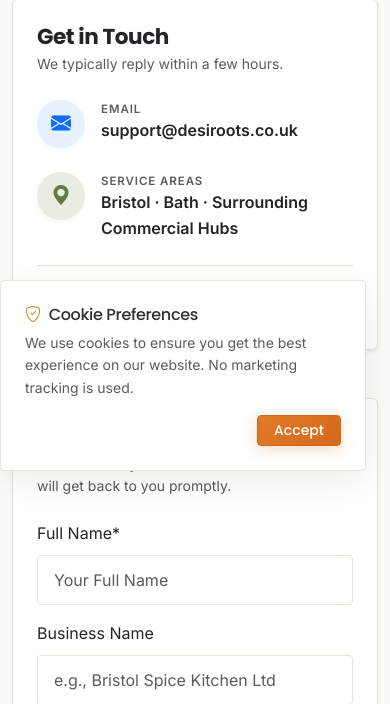
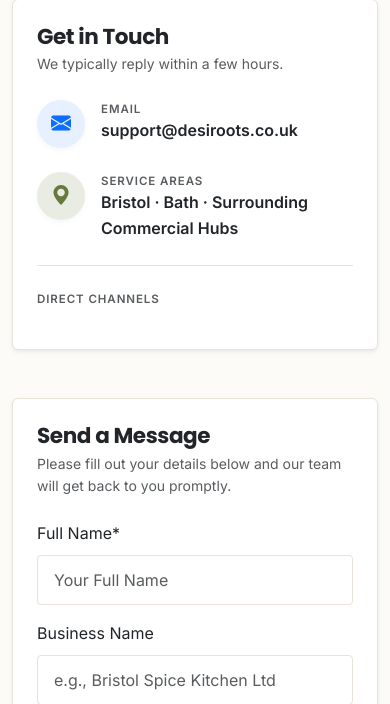
Before and after one commit to rinkalpatel776-cpu/Desi-Roots, a Django app: page /contact/ in a window 390 px wide. Shown: the part 349-1053 px from the top of the page. Run offline with Django 5.2, Linux system fonts and the light colour scheme; data comes from the database, SQL or seed files in the repository; data that the repository does not hold is empty; some libraries are stand-ins or nearby versions.

Commit message:
Remove the cookie banner and strengthen contact form spam protection
The site only sets strictly necessary cookies (CSRF and the admin
session), so the consent banner is not needed and no longer covers the
page on phones.

The spam trap is now an off-screen text box bots fill in, plus a signed
timer that catches instant or page-less submissions. Spam gets the normal
thank-you page but is neither saved nor emailed.

Co-Authored-By: Claude Opus 5.5 <noreply@anthropic.com>

```diff
--- a/enquiries/forms.py
+++ b/enquiries/forms.py
@@ -1,17 +1,26 @@
+import time
+
 from django import forms
 from django.conf import settings
+from django.core import signing
 from .models import Enquiry
 import urllib.request
 import urllib.parse
 import json
 
 class EnquiryForm(forms.ModelForm):
-    # Spam prevention honeypot field (hidden from users via CSS)
+    # Submissions sent sooner than this after the page loaded are treated as bots
+    MIN_SECONDS_TO_SUBMIT = 3
+
+    # Spam trap: a normal text box moved off-screen by CSS (#div_id_website), so people
+    # never see it but form-filling bots do. Anything typed here marks the enquiry as spam.
     website = forms.CharField(
         required=False,
-        widget=forms.HiddenInput(),
-        label="Leave this field blank"
+        label="Leave this field blank",
+        widget=forms.TextInput(attrs={'tabindex': '-1', 'autocomplete': 'off'}),
     )
+    # Signed time the form was shown, to catch instant bot submissions
+    form_started = forms.CharField(required=False, widget=forms.HiddenInput())
 
     consent_given = forms.BooleanField(
         required=True,
@@ -53,15 +62,28 @@ class EnquiryForm(forms.ModelForm):
         self.fields['phone'].required = True
         self.fields['message'].required = True
         self.fields['consent_given'].required = True
+        if not self.is_bound:
+            self.fields['form_started'].initial = signing.dumps(int(time.time()), salt='enquiry-form')
+        # Set by clean(); the view quietly drops spam instead of telling the bot why
+        self.is_spam = False
+
+    def looks_like_spam(self, cleaned_data):
+        if cleaned_data.get('website'):
+            return True
+        try:
+            started = signing.loads(cleaned_data.get('form_started') or '', salt='enquiry-form')
+        except signing.BadSignature:
+            return True  # missing or forged: posted without loading the page
+        return time.time() - started < self.MIN_SECONDS_TO_SUBMIT
 
 
     def clean(self):
         cleaned_data = super().clean()
 
-        # 1. Check Honeypot field
-        website = cleaned_data.get('website')
-        if website:
-            raise forms.ValidationError("Spam detected.")
+        # 1. Spam trap and timing check
+        if self.looks_like_spam(cleaned_data):
+            self.is_spam = True
+            return cleaned_data
 
         # 2. Check Turnstile Verification
         if self.request and settings.TURNSTILE_SECRET_KEY:
--- a/enquiries/views.py
+++ b/enquiries/views.py
@@ -19,6 +19,9 @@ def handle_enquiry_form(request, template_name):
     """Shows the enquiry form, saves valid submissions and sends the notification emails."""
     if request.method == 'POST':
         form = EnquiryForm(request.POST, request=request)
+        if form.is_valid() and form.is_spam:
+            # Bots get the normal thank-you page, but nothing is saved or emailed
+            return redirect('/wholesale/thank-you/')
         if form.is_valid():
             enquiry = form.save()
 
--- a/static/css/style.css
+++ b/static/css/style.css
@@ -374,20 +374,6 @@ footer .footer-bottom {
   .process-step:not(:last-child)::after {
     display: none;
   }
-}
-
-/* Cookie Banner styling */
-.cookie-banner {
-  position: fixed;
-  bottom: 24px;
-  right: 24px;
-  max-width: 400px;
-  background-color: var(--sp-card);
-  border: 1px solid var(--sp-border);
-  border-radius: 4px;
-  box-shadow: 0 10px 40px rgba(0, 0, 0, 0.08);
-  z-index: 1050;
-  padding: 24px;
 }
 
 /* Details Table spec */
@@ -920,3 +906,12 @@ span.footer-social-link,
 .sp-filter-toggle[aria-expanded="true"] .sp-filter-chevron {
   transform: rotate(180deg);
 }
+
+/* Contact form spam trap: kept off-screen rather than display:none, which some bots skip */
+#div_id_website {
+  position: absolute;
+  left: -10000px;
+  width: 1px;
+  height: 1px;
+  overflow: hidden;
+}
--- a/templates/base.html
+++ b/templates/base.html
@@ -42,7 +42,7 @@
   <link href="https://cdn.jsdelivr.net/npm/bootstrap-icons@1.11.3/font/bootstrap-icons.min.css" rel="stylesheet">
 
   <!-- Custom Stylesheet with cache bust -->
-  <link href="{% static 'css/style.css' %}?v=3.1" rel="stylesheet">
+  <link href="{% static 'css/style.css' %}?v=3.2" rel="stylesheet">
 
   <!-- Favicon -->
   <link rel="icon" type="image/png" href="{% static 'images/favicon.png' %}">
@@ -197,34 +197,8 @@
     </div>
   </footer>
 
-  <!-- Cookie Consent Banner -->
-  <div id="cookieConsentBanner" class="cookie-banner d-none" role="region" aria-labelledby="cookieConsentTitle">
-    <h2 id="cookieConsentTitle" class="h6 mb-2"><i class="bi bi-shield-check text-saffron me-2" aria-hidden="true"></i>Cookie Preferences</h2>
-    <p class="small text-muted mb-3">We use cookies to ensure you get the best experience on our website. No marketing tracking is used.</p>
-    <div class="d-flex gap-2 justify-content-end">
-      <button id="acceptCookiesBtn" class="btn btn-primary btn-sm text-white py-1 px-3">Accept</button>
-    </div>
-  </div>
-
   <!-- Bootstrap Bundle JS via CDN -->
   <script src="https://cdn.jsdelivr.net/npm/bootstrap@5.3.3/dist/js/bootstrap.bundle.min.js" integrity="sha384-YvpcrYf0tY3lHB60NNkmXc5s9fDVZLESaAA55NDzOxhy9GkcIdslK1eN7N6jIeHz" crossorigin="anonymous"></script>
-
-  <!-- Vanilla Cookie Consent Script -->
-  <script>
-    document.addEventListener("DOMContentLoaded", function() {
-      const banner = document.getElementById("cookieConsentBanner");
-      const btn = document.getElementById("acceptCookiesBtn");
-
-      if (!localStorage.getItem("cookie_consent_accepted")) {
-        banner.classList.remove("d-none");
-      }
-
-      btn.addEventListener("click", function() {
-        localStorage.setItem("cookie_consent_accepted", "true");
-        banner.classList.add("d-none");
-      });
-    });
-  </script>
 
   {% block extra_js %}{% endblock %}
 </body>
```
